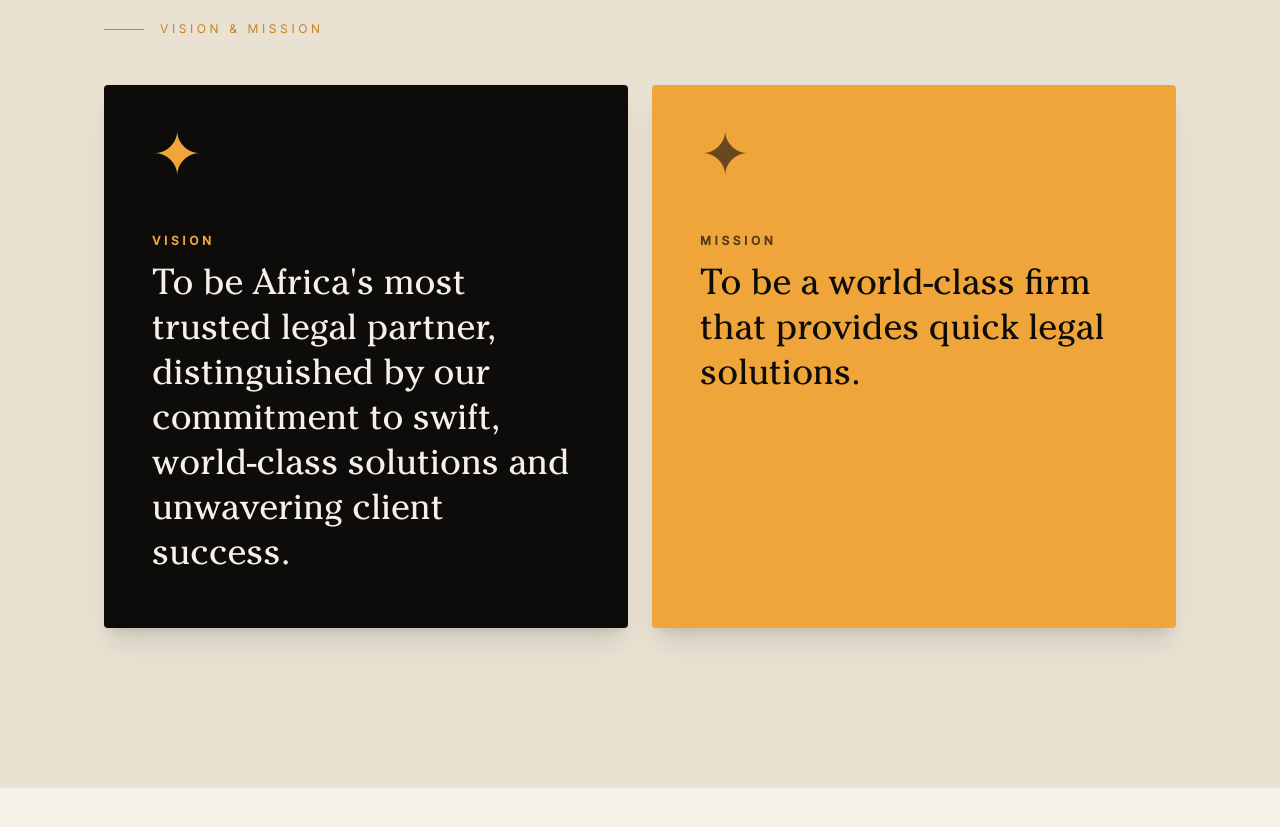
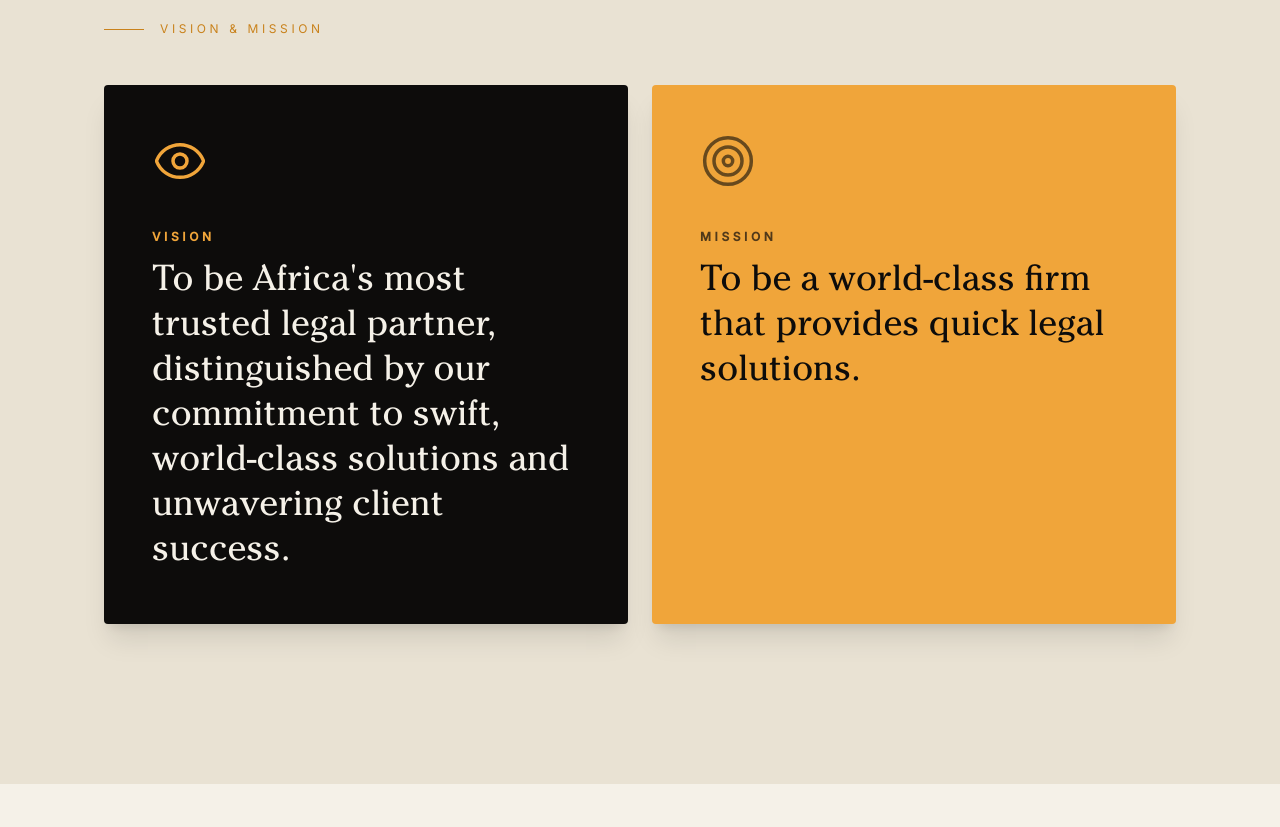
Before and after one commit to PIUSANDNOBLELP/PiusandNobleLP-, a Next.js app: page /about in a window 1280 px wide. Shown: the part 1280-2107 px from the top of the page. Built offline with nearby package versions, Linux system fonts and the light colour scheme.

Commit message:
feat: add eye and target icons to the vision and mission cards

```diff
--- a/app/about/page.tsx
+++ b/app/about/page.tsx
@@ -3,6 +3,7 @@ import Nav from "@/components/nav";
 import Footer from "@/components/footer";
 import Reveal from "@/components/reveal";
 import { About } from "@/components/sections";
+import { Eye, Target } from "lucide-react";
 import { PRACTICE_AREAS, practiceAreaHref } from "@/lib/practice-areas";
 
 export const metadata = {
@@ -66,9 +67,11 @@ export default function AboutPage() {
               {/* Vision — dark */}
               <Reveal>
                 <article className="group relative flex h-full flex-col overflow-hidden rounded-sm bg-ink p-9 text-paper shadow-xl shadow-ink/10 transition-transform duration-500 hover:-translate-y-1.5 md:p-12">
-                  <span className="font-display text-5xl leading-none text-gold md:text-6xl" aria-hidden>
-                    ✦
-                  </span>
+                  <Eye
+                    className="h-12 w-12 text-gold transition-transform duration-500 group-hover:scale-110 md:h-14 md:w-14"
+                    strokeWidth={1.5}
+                    aria-hidden
+                  />
                   <p className="mt-10 text-xs font-semibold uppercase tracking-[0.3em] text-gold">
                     Vision
                   </p>
@@ -86,9 +89,11 @@ export default function AboutPage() {
               {/* Mission — gold */}
               <Reveal delay={0.12}>
                 <article className="group relative flex h-full flex-col overflow-hidden rounded-sm bg-gold p-9 text-ink shadow-xl shadow-ink/10 transition-transform duration-500 hover:-translate-y-1.5 md:p-12">
-                  <span className="font-display text-5xl leading-none text-ink/60 md:text-6xl" aria-hidden>
-                    ✦
-                  </span>
+                  <Target
+                    className="h-12 w-12 text-ink/60 transition-transform duration-500 group-hover:scale-110 md:h-14 md:w-14"
+                    strokeWidth={1.5}
+                    aria-hidden
+                  />
                   <p className="mt-10 text-xs font-semibold uppercase tracking-[0.3em] text-ink/70">
                     Mission
                   </p>
```
